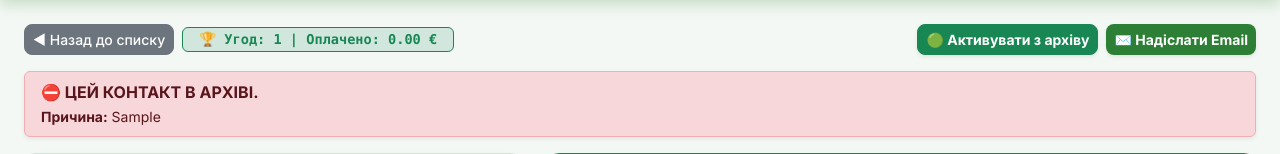
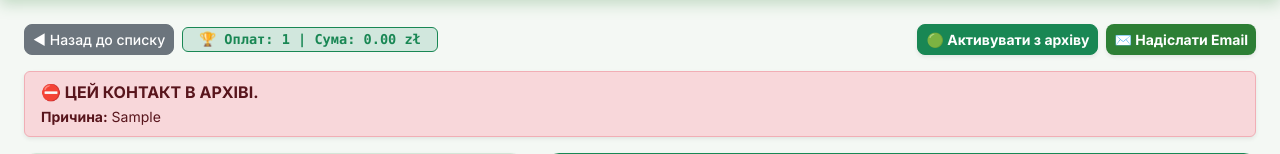
Before and after one commit to dimkapetrichenko-ctrl/plonaris_crm-new, a Flask app: template templates/client.html in a window 1280 px wide. Shown: the part 65-219 px from the top of the page. Run offline with Flask 3, Linux system fonts and the light colour scheme; the template is opened without the code that fills it: most values are stand-ins (such as "Sample title", 1, 10 or a date in 2020); some libraries are stand-ins or nearby versions.

Commit message:
Update client.html

```diff
--- a/templates/client.html
+++ b/templates/client.html
@@ -9,7 +9,7 @@
         <div class="d-flex align-items-center gap-2">
             <a href="{{ url_for('index') }}" class="btn btn-sm btn-secondary">◀ Назад до списку</a>
             <span class="badge bg-success-subtle text-success border border-success px-3 py-1.5 font-monospace fw-bold" style="font-size: 0.85rem;">
-                🏆 Угод: <strong>{{ deal_count or 0 }}</strong> | Оплачено: <strong>{{ "{:,.2f}".format(deal_total_sum or 0) }} €</strong>
+                🏆 Оплат: <strong>{{ deal_count or 0 }}</strong> | Сума: <strong>{{ "{:,.2f}".format(deal_total_sum or 0) }} zł</strong>
             </span>
         </div>
 
@@ -97,7 +97,6 @@
                         <input type="text" name="name" class="form-control form-control-sm fw-bold" value="{{ client.name }}" required>
                     </div>
 
-                    <!-- ПОЛЕ NIP (TAX NUMBER) -->
                     <div class="mb-2">
                         <label class="form-label mb-1"><b>NIP / TAX Number</b></label>
                         <input type="text" name="nip" class="form-control form-control-sm font-monospace text-success fw-bold" value="{{ client.nip or '' }}" placeholder="напр. PL1234567890">
@@ -162,7 +161,7 @@
                     <h6 class="text-success mt-3 border-bottom pb-1 mb-1">👤 Контактна особа №2</h6>
                     <div class="mb-1"><input type="text" name="contact_person_2" class="form-control form-control-sm" value="{{ client.contact_person_2 }}" placeholder="Ім'я / ПІБ"></div>
                     <div class="mb-1"><input type="text" name="position_2" class="form-control form-control-sm" value="{{ client.position_2 }}" placeholder="Посада"></div>
-                    <div class="mb-1"><input type="text" name="phone_2" class="form-control form-control-sm" value="{{ client.phone_2 }}" placeholder="Телефон / Додатковий"></div>
+                    <div class="mb-1"><input type="text" name="phone_2" class="form-control form-control-sm" value="{{ client.phone_2 }}" placeholder="Телефон"></div>
                     <div class="mb-1"><input type="text" name="whatsapp_2" class="form-control form-control-sm border-success text-success fw-bold" value="{{ client.whatsapp_2 or '' }}" placeholder="🟢 WhatsApp №2"></div>
                     <div class="mb-2"><input type="email" name="email_2" class="form-control form-control-sm" value="{{ client.email_2 }}" placeholder="Email"></div>
 
@@ -210,8 +209,8 @@
                 <form action="/add_quick_sale/{{ client.id }}" method="POST">
                     <div class="row g-2">
                         <div class="col-md-3">
-                            <label class="form-label mb-0 small text-muted">Сума, EUR *</label>
-                            <input type="number" step="0.01" name="amount" class="form-control form-control-sm fw-bold text-success" placeholder="0.00 €" required>
+                            <label class="form-label mb-0 small text-muted">Сума, PLN (zł) *</label>
+                            <input type="number" step="0.01" name="amount" class="form-control form-control-sm fw-bold text-success" placeholder="0.00 zł" required>
                         </div>
                         <div class="col-md-3">
                             <label class="form-label mb-0 small text-muted">№ Рахунку / ТТН</label>
@@ -232,7 +231,7 @@
                         </div>
                     </div>
                     <button type="submit" class="btn btn-sm btn-success fw-bold w-100 mt-2 shadow-xs">
-                        🚀 Зафіксувати оплату
+                        🚀 Зафіксувати оплату в PLN
                     </button>
                 </form>
             </div>
```
